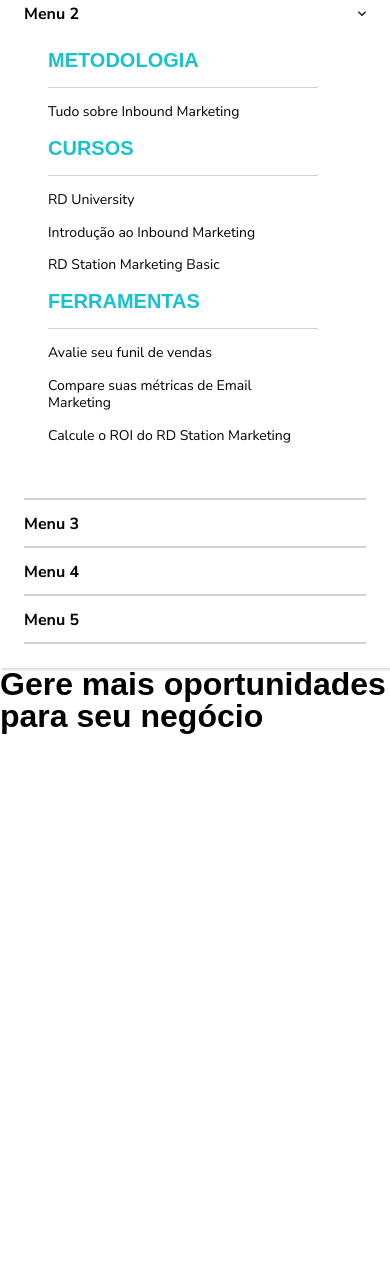
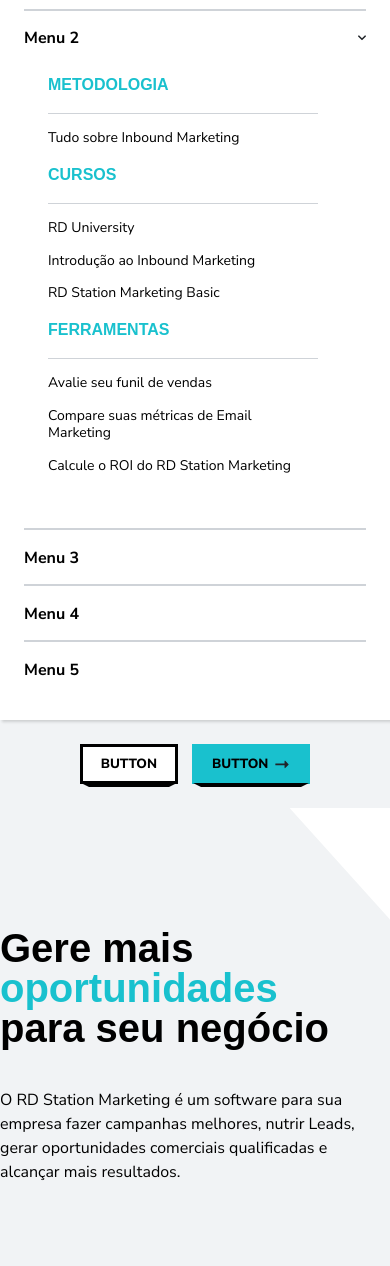
Before and after one commit to humbertopaiva/rd-station-teste, a plain HTML site: page index.html in a window 390 px wide. Shown: the part 114-1380 px from the top of the page. Before the commit the page ends 848 px from the top, so only its background shows below. Drawn offline with Linux system fonts and the light colour scheme; a web font is replaced by a local one.

Commit message:
styles: fix content wrapper padding

```diff
--- a/index.html
+++ b/index.html
@@ -138,17 +138,46 @@
 				</div>
 			</div>
 		</header>
-		<main class="">
+		<main class="l-wrapper">
 			<!-- HERO -->
-			<section>
-				<div>
-					<h2>
-						Gere mais <span>oportunidades</span> para seu negócio
-					</h2>
+			<section class="l-hero__container">
+				<div class="l-wrapper__content c-hero__content">
+					<div class="c-hero__content__texts">
+						<h1 class="h-lg">
+							Gere mais <span>oportunidades</span> <br />
+							para seu negócio
+						</h1>
+						<p class="b-md">
+							O RD Station Marketing é um software para sua
+							empresa fazer campanhas melhores, nutrir Leads,
+							gerar oportunidades comerciais qualificadas e
+							alcançar mais resultados.
+						</p>
+					</div>
 				</div>
 			</section>
 			<!-- COMPLEMENT -->
-			<section></section>
+			<section class="l-hero__subsession-container">
+				<div class="l-wrapper__content c-hero__subsession">
+					<div class="c-hero__subsession__texts">
+						<h2 class="h-md">
+							Estaremos juntos desde o primeiro passo!
+						</h2>
+						<p class="b-md">
+							Se você ainda não sabe como extrair o máximo das
+							ações digitais, não tem problema. O
+							<strong>RD Station Marketing</strong> é mais que uma
+							ferramenta, nos importamos com os seus resultados.
+						</p>
+						<p class="b-md">
+							<strong>
+								Estaremos com você do planejamento até a
+								prática!
+							</strong>
+						</p>
+					</div>
+				</div>
+			</section>
 			<!-- FEATURES -->
 			<section></section>
 			<!-- FEATURES / 2 -->
--- a/public/styles/index.css
+++ b/public/styles/index.css
@@ -13,54 +13,32 @@
 	font-family: "Darker Grotesque", sans-serif;
 }
 
-h1,
 .h-lg {
-	font-size: 40px;
-	line-height: 100%;
-
-	@media (min-width: 600px) {
-		font-size: 56px;
-	}
+	font-size: 40px !important;
+	line-height: 100% !important;
 }
 
-h2,
 .h-md {
-	font-size: 32px;
-	line-height: 100%;
-
-	@media (min-width: 600px) {
-		font-size: 40px;
-	}
+	font-size: 32px !important;
+	line-height: 100% !important;
 }
 
-h3,
 .h-sm {
 	font-size: 24px;
 	line-height: 110%;
-
-	@media (min-width: 600px) {
-		font-size: 32px;
-	}
 }
 
-h4,
 .h-xs {
 	font-size: 20px;
 	line-height: 110%;
 	font-weight: bolder;
-
-	@media (min-width: 600px) {
-		font-size: 24px;
-	}
 }
 
-h5,
 .s-sm {
 	font-size: 14px;
 	line-height: 140%;
 }
 
-h6,
 .s-xs {
 	font-size: 14px;
 	line-height: 120%;
@@ -76,13 +54,13 @@
 }
 
 .b-lg {
-	font-size: 20px;
+	font-size: 20px !important;
 	line-height: 100%;
 }
 
 .b-md {
-	font-size: 16px;
-	line-height: 100%;
+	font-size: 16px !important;
+	line-height: 150%;
 }
 
 .b-sm {
@@ -98,13 +76,9 @@
 	margin: 0 auto;
 	max-width: 1440px;
 	width: 100%;
-	padding: 0 24px;
-	display: flex;
-	justify-content: space-between;
-	flex-wrap: wrap;
 }
 
-@media screen and (min-width: 1800px) {
+@media screen and (min-width: 1200px) {
 	.l-wrapper__content {
 		padding: 0 108px;
 	}
@@ -116,19 +90,26 @@
 
 .c-header {
 	box-shadow: rgba(0, 0, 0, 0.15) 1.95px 1.95px 2.6px;
+	background-color: var(--color-white);
 }
 
 .c-header__content {
+	position: relative;
 	margin: 0 auto;
 	display: flex;
+	align-items: center;
 	flex-wrap: wrap;
 	width: 100%;
 	height: 100%;
-	padding: 24px 0;
+	width: 100%;
 }
 
 .c-header__content__left {
 	display: flex;
+	background-color: var(--color-white);
+	height: 100%;
+	align-items: center;
+	padding: 24px;
 }
 
 .c-header__content__right {
@@ -139,6 +120,7 @@
 	justify-content: flex-end;
 	flex-wrap: wrap;
 	gap: 64px;
+	padding: 0 24px;
 }
 
 .c-header__content__menu-icon {
@@ -151,6 +133,10 @@
 
 .c-logo {
 	width: 174px;
+}
+
+.c-navmenu {
+	background-color: var(--color-white);
 }
 
 .c-navmenu > ul {
@@ -172,14 +158,26 @@
 }
 
 @media screen and (max-width: 1200px) {
+	.c-header {
+		box-shadow: none;
+		background-color: var(--color-gray-100);
+	}
+
 	.c-header__content__left {
+		padding: 0;
 		display: flex;
 		width: 100%;
 		justify-content: space-between;
+		padding: 24px;
 	}
 
 	.c-header__content__left--responsive {
-		margin-bottom: 24px;
+		padding-bottom: 16px;
+	}
+
+	.c-header__content__right {
+		gap: 0;
+		padding: 0;
 	}
 
 	.c-header__content__right nav {
@@ -187,7 +185,18 @@
 	}
 
 	.c-header__content__buttons {
-		display: none;
+		display: flex;
+		justify-content: flex-start;
+		width: 100%;
+		padding: 24px;
+	}
+
+	.c-navmenu--responsive {
+		box-shadow: rgba(0, 0, 0, 0.15) 1.95px 1.95px 2.6px;
+	}
+
+	.c-navmenu {
+		padding: 24px;
 	}
 
 	.c-navmenu > ul {
@@ -211,6 +220,10 @@
 		border-bottom: 2px solid var(--color-gray-300);
 	}
 
+	.c-navmenu--responsive > ul > li:last-child {
+		border: none;
+	}
+
 	.c-navmenu--responsive li a {
 		padding: 0;
 		margin: 0;
@@ -218,6 +231,15 @@
 
 	.c-header__content__menu-icon {
 		display: inline-block;
+	}
+}
+
+@media screen and (max-width: 599px) {
+	.c-header__content__buttons {
+		display: flex;
+		justify-content: center;
+		width: 100%;
+		padding: 24px;
 	}
 }
 
@@ -377,3 +399,103 @@
 }
 
 /*********************************************************** HEADER BUTTONS - END */
+
+/*********************************************************** HERO */
+
+.l-hero__container {
+	position: relative;
+	width: 100%;
+	height: 100%;
+	overflow: hidden;
+}
+
+.l-hero__container::before {
+	content: "";
+	position: absolute;
+	width: 2500px;
+	height: 2000px;
+	right: -800px;
+	z-index: -1;
+	transform: skew(58deg);
+	background-color: var(--color-gray-100);
+}
+
+.c-hero__content {
+	height: 100%;
+}
+
+.c-hero__content__texts {
+	display: flex;
+	flex-direction: column;
+	max-width: 450px;
+	margin-top: 120px;
+	margin-bottom: 288px;
+}
+
+.c-hero__content__texts h1 {
+	margin-bottom: 40px;
+}
+
+.c-hero__content__texts span {
+	color: var(--color-blue-400);
+}
+
+.c-hero__content__texts p {
+	line-height: 150%;
+}
+
+.l-hero__subsession-container {
+	background-color: var(--color-blue-800);
+}
+
+.c-hero__subsession {
+	padding: 0 108px;
+	min-height: 330px;
+	display: flex;
+	align-items: center;
+}
+
+.c-hero__subsession__texts {
+	max-width: 450px;
+	color: var(--color-white);
+}
+
+.c-hero__subsession__texts h2 {
+	margin-bottom: 24px;
+}
+
+.c-hero__subsession__texts p {
+	font-weight: 400;
+}
+
+.c-hero__subsession__texts p + p {
+	margin-top: 24px;
+}
+
+@media screen and (max-width: 1200px) {
+	.l-hero__container::before {
+		content: "";
+		position: absolute;
+		width: 2500px;
+		height: 2000px;
+		right: -700px;
+		z-index: -1;
+		transform: skew(42deg);
+		background-color: var(--color-gray-100);
+	}
+}
+
+@media screen and (max-width: 599px) {
+	.l-hero__container::before {
+		content: "";
+		position: absolute;
+		width: 2500px;
+		height: 2000px;
+		right: -800px;
+		z-index: -1;
+		transform: skew(42deg);
+		background-color: var(--color-gray-100);
+	}
+}
+
+/*********************************************************** HERO - END */
```
